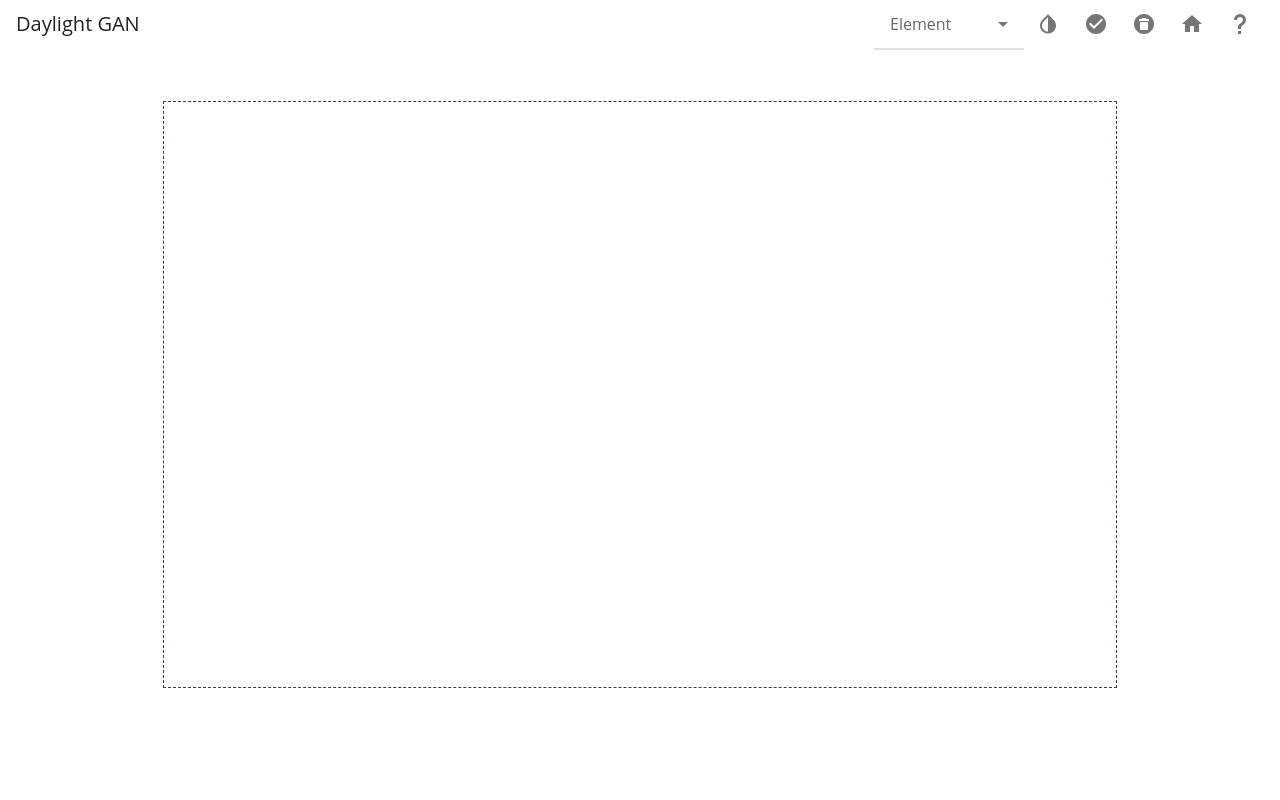
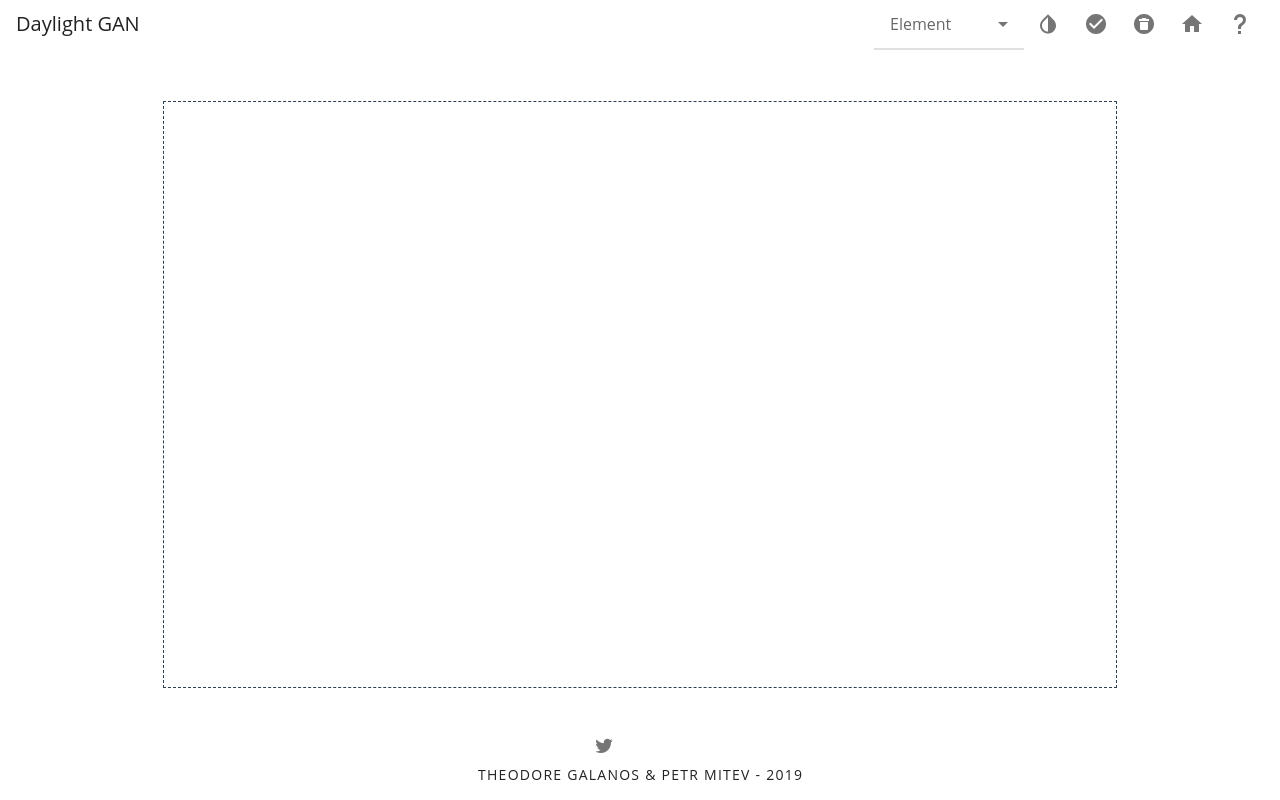
Before and after one commit to mitevpi/daylight-gan-app, a Vue app: page / in a window 1280 px wide. Built offline with nearby package versions, Linux system fonts and the light colour scheme.

Commit message:
basic footer added

```diff
--- a/src/App.vue
+++ b/src/App.vue
@@ -5,17 +5,20 @@
       <transition name="fade">
         <router-view />
       </transition>
+      <bottom-bar />
     </v-app>
   </div>
 </template>
 
 <script>
 import Toolbar from "./components/Toolbar.vue";
+import BottomBar from "./components/BottomBar.vue";
 
 export default {
   name: "App",
   components: {
-    Toolbar
+    Toolbar,
+    BottomBar
   },
   data() {
     return {
@@ -33,6 +36,9 @@ export default {
   text-align: center;
   color: #2c3e50;
   background-color: white;
+  overflow: hidden;
+  display: block;
+  position: relative;
 }
 
 #nav {
--- /dev/null
+++ b/src/components/BottomBar.vue
@@ -0,0 +1,55 @@
+<template>
+  <div class="footer-bottom">
+    <v-layout ml-0 pl-0 row style="padding: 0; margin: 0;">
+      <!-- connect icons -->
+      <v-flex xs12 shrink>
+        <v-btn ma-0 pa-0 text icon color="gray" @click="openTwitter">
+          <v-icon ma-0 pa-0 size="20px">mdi-twitter</v-icon>
+        </v-btn>
+        <v-btn ma-0 pa-0 text icon color="gray" @click="openLinkedIn">
+          <v-icon ma-0 pa-0 size="20px">mdi-linkedin-box</v-icon>
+        </v-btn>
+        <v-btn ma-0 pa-0 text icon color="gray" @click="openGitHub">
+          <v-icon ma-0 pa-0 size="20px">mdi-github-circle</v-icon>
+        </v-btn>
+      </v-flex>
+    </v-layout>
+    <div class="text-xs-center">
+      <v-btn ma-0 pa-0 text color="gray" style="text-align: center" @click="openLinkedIn">
+        <p style="text-align: center">Theodore Galanos & Petr Mitev - 2019</p>
+      </v-btn>
+    </div>
+  </div>
+</template>
+
+<script>
+export default {
+  name: "BottomBar",
+  methods: {
+    openGitHub() {
+      window.open("https://github.com/mitevpi", "_blank");
+      window.open("https://github.com/TheodoreGalanos", "_blank");
+    },
+    openLinkedIn() {
+      window.open("https://www.linkedin.com/in/theodorosgalanos", "_blank");
+      window.open("https://www.linkedin.com/in/petar-mitev/", "_blank");
+    },
+    openTwitter() {
+      window.open("https://twitter.com/TheodoreGalanos", "_blank");
+      window.open("https://twitter.com/mitevpi", "_blank");
+    }
+  }
+};
+</script>
+<style scoped>
+.footer-bottom {
+  position: absolute;
+  bottom: 0;
+  width: 100%;
+  overflow: hidden;
+  /* height: 2.5rem; */
+}
+.footer-icon {
+  position: absolute;
+}
+</style>
```
